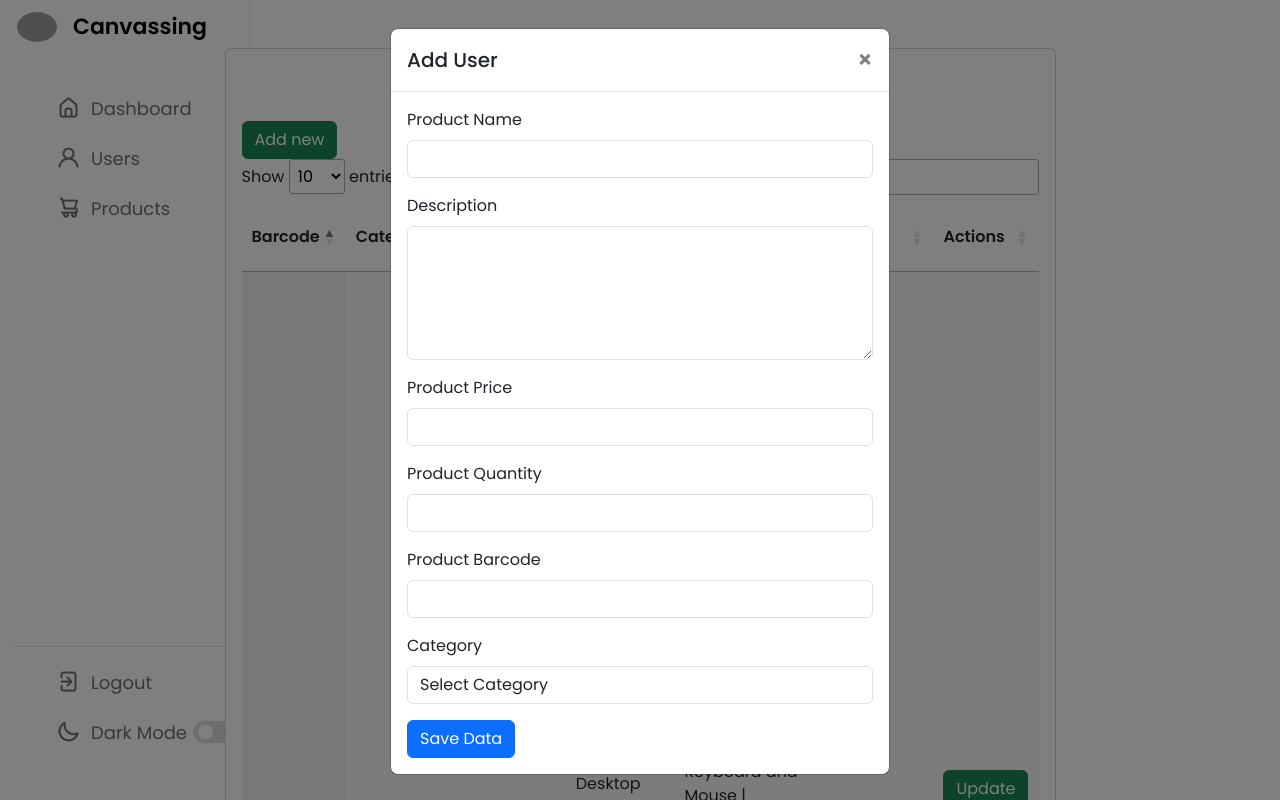
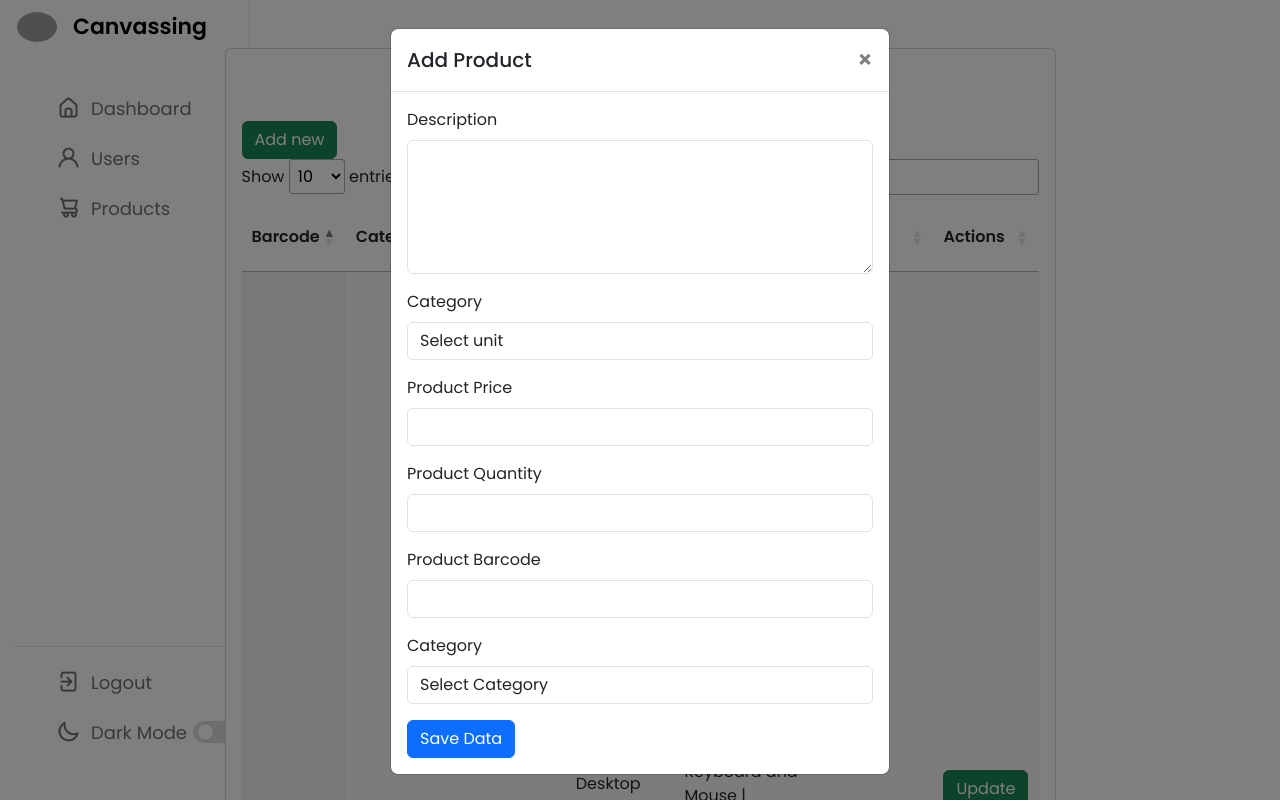
Before and after one commit to steewwww/capstone1, a PHP site: page /adminproduct.php in a window 1280 px wide, after a click on "Add new". Run offline with PHP 8.4, Linux system fonts and the light colour scheme; a user stored in the database is signed in; data comes from the database, SQL or seed files in the repository; some libraries are stand-ins or nearby versions; grey boxes are pictures that could not be loaded.

Commit message:
Update adminproduct.php

```diff
--- a/adminproduct.php
+++ b/adminproduct.php
@@ -90,7 +90,7 @@ $result = mysqli_query($conn, $query);
           <div class="modal-dialog" role="document">
             <div class="modal-content">
                 <div class="modal-header">
-                    <h5 class="modal-title" id="addModalLabel">Add User</h5>
+                    <h5 class="modal-title" id="addModalLabel">Add Product</h5>
                     <button type="button" class="close" data-dismiss="modal" aria-label="Close">
                         <span aria-hidden="true">&times;</span>
                     </button>
@@ -98,14 +98,22 @@ $result = mysqli_query($conn, $query);
                 <div class="modal-body">
                     <!-- Add your form fields for adding a new user here -->
                     <form action="addproduct.php" method="POST">
-                        <div class="form-group">
-                            <label>Product Name</label>
-                            <input type="product_name" class="form-control" name="product_name" required>
-                        </div>
+
                         <div class="form-group">
                             <label>Description</label>
                             <textarea type="description"class="form-control" name="description" required rows="5"></textarea>
 
+                        </div>
+                        <div class="form-group">
+                            <label>Category</label>
+                            <select type="product_name" class="form-control" name="product_name" required>
+                            <option selected>Select unit</option>
+                            <option value="pcs">pcs</option>
+                            <option value="unit">unit</option>
+                            <option value="liters">liters</option>
+                            <option value="sets">sets</option>
+                            <option value="gal">gallon</option>
+                            </select>
                         </div>
                         <div class="form-group">
                             <label>Product Price</label>
```
